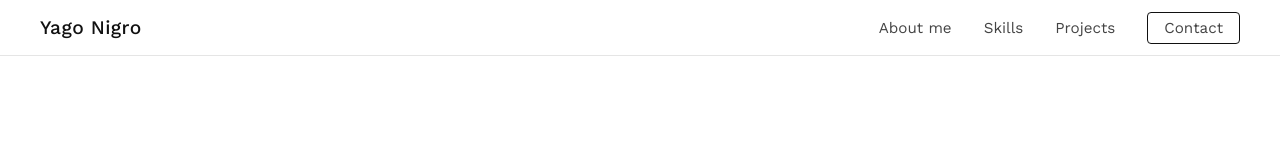
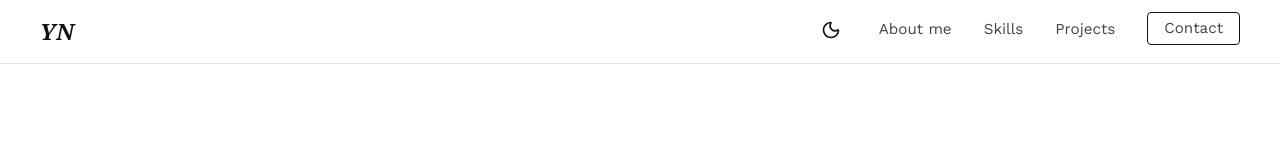
Before and after one commit to YagoNigro123/portfolio, a React (Vite) app: page / in a window 1280 px wide. Shown: the top 160 px of the page. Built offline with nearby package versions, Linux system fonts and the light colour scheme.

Commit message:
feat: refine minimal navbar with italic branding and add dark mode toggle

```diff
--- a/components/layout/Navbar.css
+++ b/components/layout/Navbar.css
@@ -18,10 +18,12 @@
 }
 
 .brand-name {
-  font-size: 1.2rem;
-  font-weight: 500;
+  font-size: 1.4rem;
+  font-weight: 600;
   color: #111111;
-  letter-spacing: 0.02em;
+  letter-spacing: 0.03em;
+  font-family: Georgia, serif;
+  font-style: italic;
 }
 
 .nav-list {
--- a/components/layout/Navbar.tsx
+++ b/components/layout/Navbar.tsx
@@ -1,14 +1,32 @@
-import React from 'react'
+import React, { useEffect, useState } from 'react'
 import './Navbar.css'
+import { Moon, Sun } from "lucide-react";
 
 const Navbar = () => {
+    const [darkMode,setDarkMode] = useState(()=>{
+        return localStorage.getItem('theme') === 'dark'
+    })
+
+    useEffect(()=>{
+        if(darkMode){
+            document.documentElement.classList.add('dark')
+            localStorage.setItem('theme','dark')
+        }else{
+            document.documentElement.classList.remove('dark')
+            localStorage.setItem('theme','light')
+        }
+    }, [darkMode])
+
     return(
         <header className='site-header header-border'>
             <nav className='primary-navigation nav-container'>
                 <span className='brand-name brand-text'>
-                    Yago Nigro
+                    YN
                 </span>
                 <ul className='nav-list'>
+                    <button className='nav-item theme-toggle' onClick={() => setDarkMode(!darkMode)}>
+                        {darkMode ? <Sun size={20}/> : <Moon size={20}/>}
+                    </button>
                     <li className='nav-item'>
                         <a href="#about" className='nav-link'>About me</a>
                     </li>
@@ -21,7 +39,9 @@ const Navbar = () => {
                     <li className='nav-item nav-item--highlight'>
                         <a href="#contact" className='nav-link nav-link--cta'>Contact</a>
                     </li>
+
                 </ul>
+
             </nav>
         </header>
     );
--- a/package.json
+++ b/package.json
@@ -11,6 +11,7 @@
   },
   "dependencies": {
     "@tailwindcss/vite": "^4.1.17",
+    "lucide-react": "^0.555.0",
     "react": "^19.2.0",
     "react-dom": "^19.2.0",
     "tailwindcss": "^4.1.17"
@@ -31,5 +32,7 @@
     "typescript-eslint": "^8.46.4",
     "vite": "^7.2.4"
   },
-  "plugins": ["prettier-plugin-tailwindcss"]
+  "plugins": [
+    "prettier-plugin-tailwindcss"
+  ]
 }
--- a/src/index.css
+++ b/src/index.css
@@ -1,6 +1,52 @@
-@tailwind base;
-@tailwind components;
-@tailwind utilities;
 *{
     font-family: 'Work Sans', sans-serif;
 }
+.theme-toggle {
+  font-size: 1rem;
+  background: none;
+  border: none;
+  cursor: pointer;
+  color: #111;
+  transition: color 0.2s ease;
+}
+
+.theme-toggle:hover {
+  color: #000;
+}
+
+html.dark {
+  background-color: #0b0b0b;
+  color: #f5f5f5;
+}
+
+html.dark .site-header {
+  background: #0e0e0e;
+  border-bottom: 1px solid #222;
+}
+
+html.dark .brand-name {
+  color: #f2f2f2;
+}
+
+html.dark .nav-link {
+  color: #cccccc;
+}
+
+html.dark .nav-link:hover {
+  color: #ffffff;
+  border-bottom: 1px solid #ffffff;
+}
+
+html.dark .nav-link--cta {
+  border-color: #ffffff;
+  color: #ffffff;
+}
+
+html.dark .nav-link--cta:hover {
+  background: #ffffff;
+  color: #000000;
+}
+
+html.dark .theme-toggle {
+  color: #ffffff;
+}
```
Also changed, not shown: 1 other file (tests, documents, lock files or other folders).
